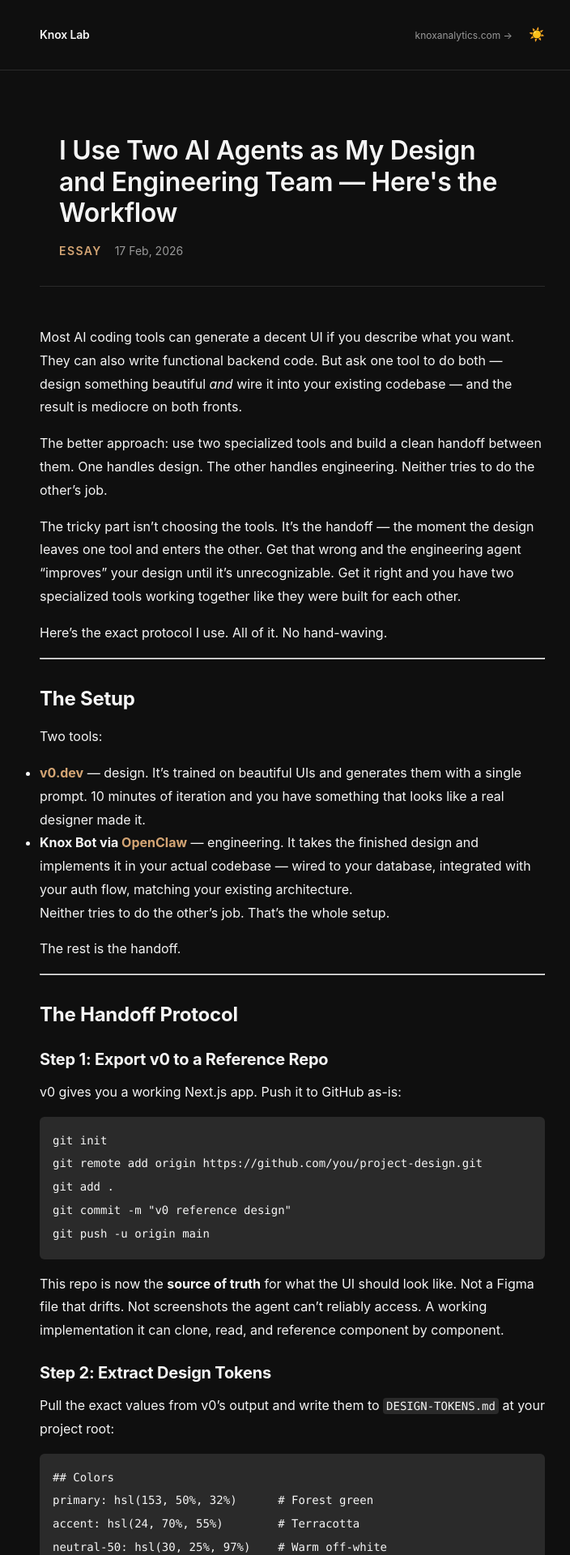
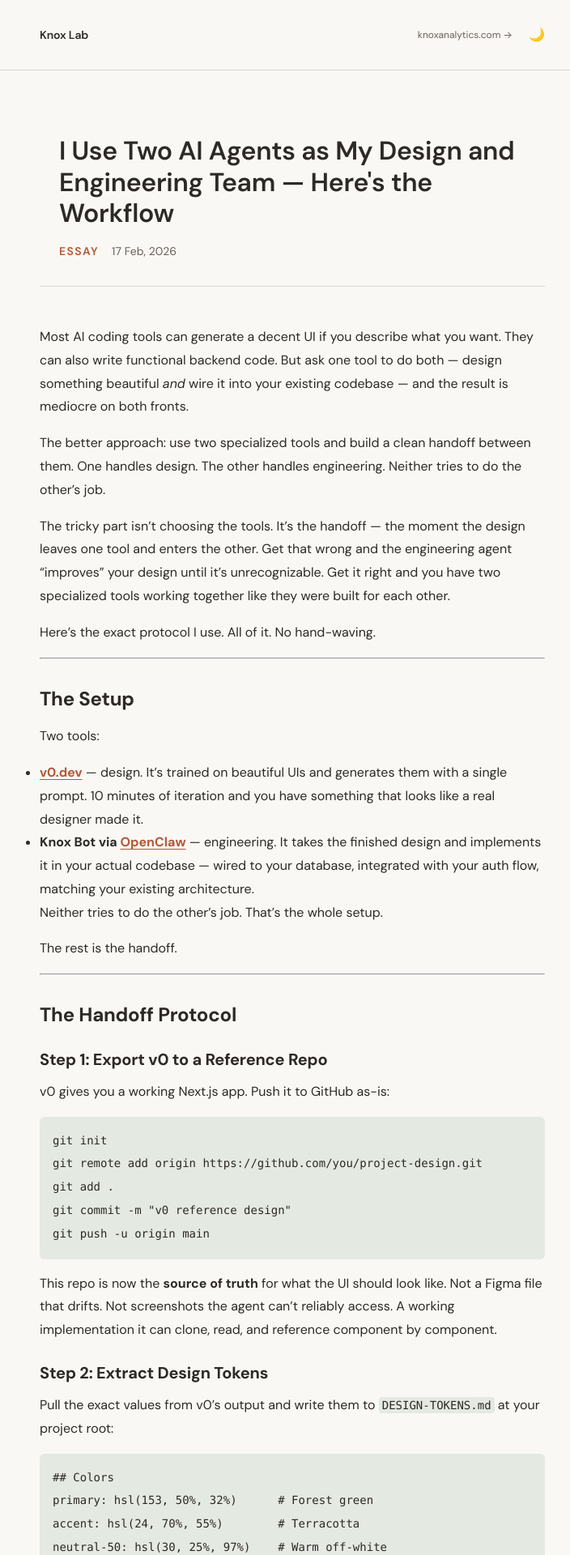
Before and after one commit to sfayka/lab, a Jekyll site: the page built from _posts/2026-02-17-two-ai-agents-as-my-design-and-engineering-team.md, in a window 1280 px wide. Shown: the top 1920 px of the page at 81% size, without its empty margins (279-983 px from the left). Built offline with Jekyll 4.4.1, drawn with Linux system fonts in a browser that asks for light colours.

Commit message:
Lab design: match knoxanalytics.com Soft atelier, light by default (#63)
Rechecked the live site on 1 Nov 2026. Cream, text, muted, and border
tokens still match. Link color uses the site's current clay accent,
which clears 4.5:1 on cream. First visit is light; a saved toggle wins.

Co-authored-by: Cursor Agent <cursoragent@cursor.com>

```diff
--- a/_layouts/default.html
+++ b/_layouts/default.html
@@ -6,6 +6,9 @@
   <meta name="viewport" content="width=device-width, initial-scale=1.0">
   {% seo %}
   <meta name="author" content="{{ site.author }}">
+  <link rel="preconnect" href="https://fonts.googleapis.com">
+  <link rel="preconnect" href="https://fonts.gstatic.com" crossorigin>
+  <link href="https://fonts.googleapis.com/css2?family=DM+Sans:ital,opsz,wght@0,9..40,400;0,9..40,500;0,9..40,600;0,9..40,700;1,9..40,400&display=swap" rel="stylesheet">
   <link rel="stylesheet" href="{{ '/assets/css/main.css' | relative_url }}">
   <link rel="icon" type="image/svg+xml" href="{{ '/favicon-ka.svg?v=2' | relative_url }}">
   <link rel="shortcut icon" href="{{ '/favicon-ka.svg?v=2' | relative_url }}">
@@ -17,11 +20,12 @@
   <script>
     // Theme initialization - runs before body renders to prevent flash
     (function () {
-      const theme = localStorage.getItem('theme') || 'dark';
-      if (theme === 'light') {
+      // Light (cream) by default to match knoxanalytics.com; a saved choice still wins.
+      const theme = localStorage.getItem('theme') || 'light';
+      if (theme === 'dark') {
+        document.documentElement.classList.add('dark');
+      } else {
         document.documentElement.classList.remove('dark');
-      } else {
-        document.documentElement.classList.add('dark');
       }
     })();
   </script>
--- a/assets/css/main.css
+++ b/assets/css/main.css
@@ -11,25 +11,27 @@ html {
 }
 
 :root {
-  /* Knox Lab — light theme (default) */
-  --background: #faf8f5;
-  --foreground: #1a1a1a;
-  --primary: #b5824a;
-  --muted-foreground: #6b6560;
-  --border: #ddd9d3;
+  /* Knox Lab — light theme, matched to knoxanalytics.com Soft atelier (Nov 2026) */
+  --background: #faf8f5; /* hsl(40 33% 97%) cream */
+  --foreground: #2d2925; /* hsl(30 10% 16%) */
+  --primary: #b25938;    /* site accent hsl(16 52% 46%), 4.52:1 on cream */
+  --muted-foreground: #696159; /* hsl(30 8% 38%) */
+  --border: #d3d7cc;     /* hsl(80 12% 82%) */
+  --surface: #e4e9e2;    /* site muted hsl(100 12% 90%), code and callouts */
 }
 
 html.dark {
-  /* Knox Lab — dark theme */
-  --background: #0f0f0f;
-  --foreground: #f5f5f5;
-  --primary: #d4a574;
-  --muted-foreground: #999999;
-  --border: #2a2a2a;
+  /* Knox Lab — dark theme, warm instead of pure black */
+  --background: #1c1a17;
+  --foreground: #f2efea;
+  --primary: #e0906e;
+  --muted-foreground: #a8a098;
+  --border: #34302b;
+  --surface: #26302a;
 }
 
 body {
-  font-family: -apple-system, BlinkMacSystemFont, 'Segoe UI', 'Roboto', 'Oxygen', 'Ubuntu', 'Cantarell', 'Fira Sans', 'Droid Sans', 'Helvetica Neue', sans-serif;
+  font-family: 'DM Sans', -apple-system, BlinkMacSystemFont, 'Segoe UI', 'Roboto', 'Helvetica Neue', sans-serif;
   background-color: var(--background);
   color: var(--foreground);
   line-height: 1.6;
@@ -258,7 +260,7 @@ p {
 }
 
 code {
-  background-color: var(--border);
+  background-color: var(--surface);
   padding: 0.125rem 0.25rem;
   border-radius: 0.25rem;
   font-size: 0.875em;
@@ -266,7 +268,7 @@ code {
 }
 
 pre {
-  background-color: var(--border);
+  background-color: var(--surface);
   padding: 1rem;
   border-radius: 0.375rem;
   overflow-x: auto;
@@ -330,6 +332,12 @@ blockquote {
   margin-bottom: 0.75rem;
 }
 
+.post-page-content a {
+  text-decoration: underline;
+  text-underline-offset: 3px;
+  text-decoration-thickness: 1px;
+}
+
 .post-page-content img {
   max-width: 100%;
   height: auto;
```
